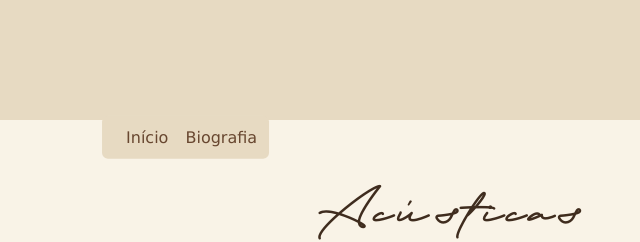
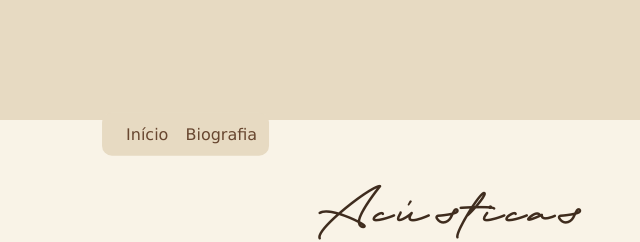
Before and after one commit to davimartins346/davimartins, a plain HTML site: page index.html in a window 1280 px wide. Shown: the top 242 px of the page, 182-822 px from the left. Drawn offline with Linux system fonts and the light colour scheme.

Commit message:
adicionando e editando aqruivo

```diff
--- a/src/css/estilo.css
+++ b/src/css/estilo.css
@@ -127,8 +127,8 @@ img {
     position: absolute;
     padding: 12px;
     display: flex;
-    transform: translateX(170%) translateY(-10%);
-    border-radius: 6px;
+    transform: translateX(170%) translateY(-17%);
+    border-radius: 10px;
 }
 
 .navegacao a {
```
Also changed, not shown: index2.html (added).
